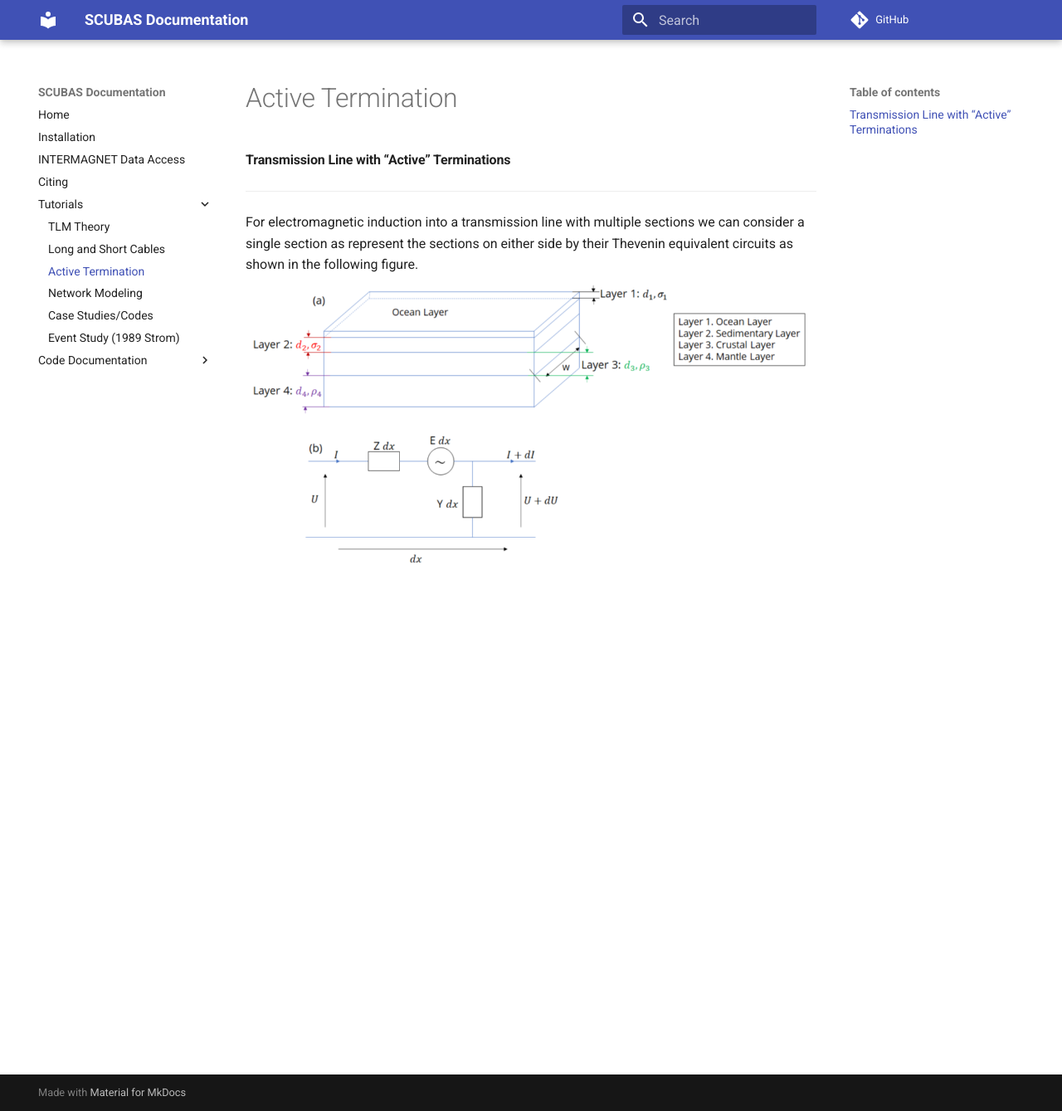
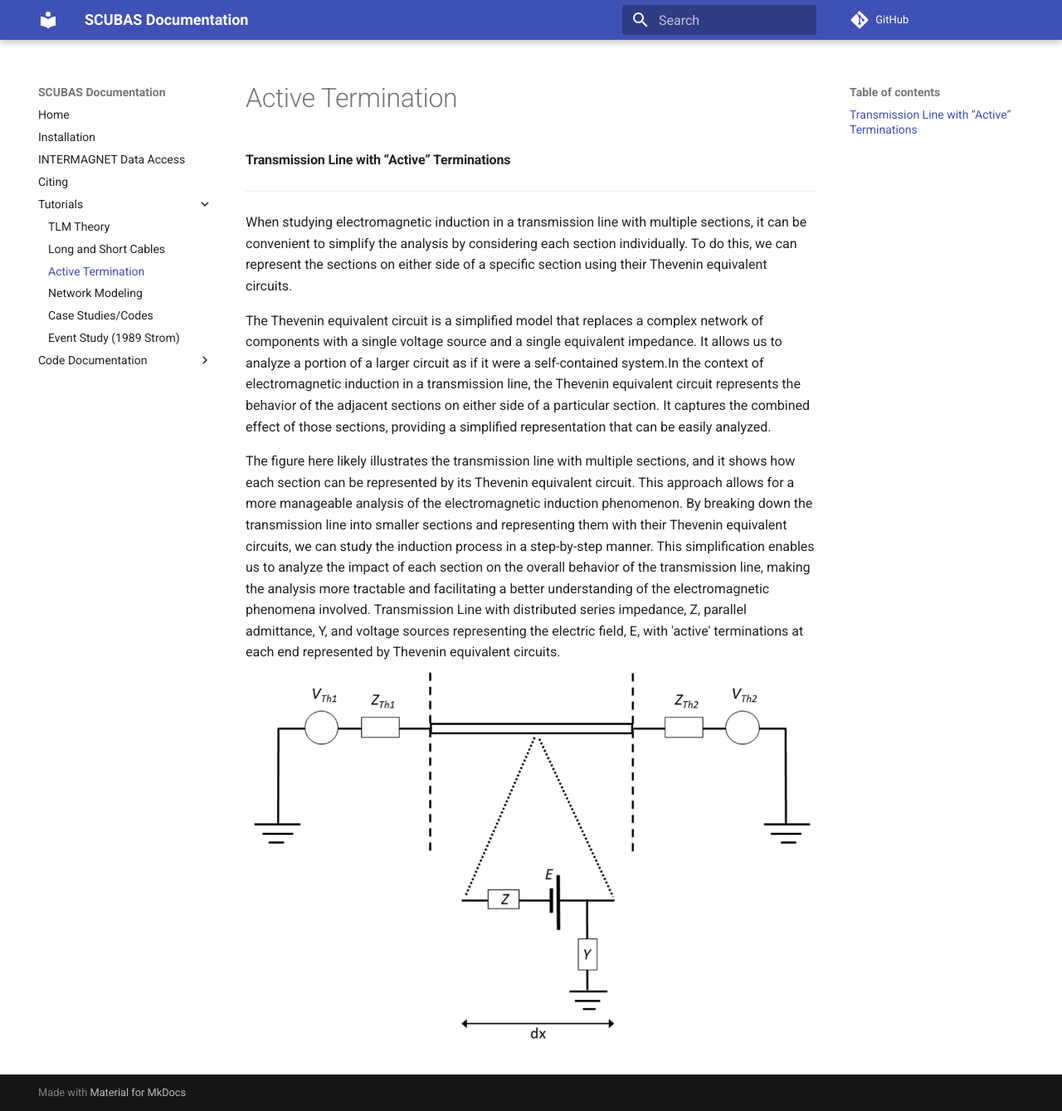
Before and after one commit to shibaji7/SCUBAS, an MkDocs documentation site: the page built from docs/tutorial/active.md, in a window 1280 px wide and 1339 px high. Shown: the whole window at 83% size. Built offline with MkDocs 1.6.1 and Material for MkDocs 9.7.7, drawn with Linux system fonts in a browser that asks for light colours; comment, search, counter and statistics services are not loaded.

Commit message:
Updated documents

```diff
--- a/docs/tutorial/active.md
+++ b/docs/tutorial/active.md
@@ -12,4 +12,9 @@ and conditions of MIT General Public License.
 #### Transmission Line with “Active” Terminations
 ---
 
-For electromagnetic induction into a transmission line with multiple sections we can consider a single section as represent the sections on either side by their Thevenin equivalent circuits as shown in the following figure. ![Alt text](../figures/Thinsheet-Model.png)
+When studying electromagnetic induction in a transmission line with multiple sections, it can be convenient to simplify the analysis by considering each section individually. To do this, we can represent the sections on either side of a specific section using their Thevenin equivalent circuits.
+
+The Thevenin equivalent circuit is a simplified model that replaces a complex network of components with a single voltage source and a single equivalent impedance. It allows us to analyze a portion of a larger circuit as if it were a self-contained system.In the context of electromagnetic induction in a transmission line, the Thevenin equivalent circuit represents the behavior of the adjacent sections on either side of a particular section. It captures the combined effect of those sections, providing a simplified representation that can be easily analyzed.
+
+The figure here likely illustrates the transmission line with multiple sections, and it shows how each section can be represented by its Thevenin equivalent circuit. This approach allows for a more manageable analysis of the electromagnetic induction phenomenon. By breaking down the transmission line into smaller sections and representing them with their Thevenin equivalent circuits, we can study the induction process in a step-by-step manner. This simplification enables us to analyze the impact of each section on the overall behavior of the transmission line, making the analysis more tractable and facilitating a better understanding of the electromagnetic phenomena involved. Transmission Line with distributed series impedance, Z, parallel admittance, Y, and voltage sources representing the electric field, E, with 'active' terminations at each end represented by Thevenin equivalent circuits.
+![Alt text](../figures/AT-Cable-CS.png)
```
Also changed, not shown: docs/figures/AT-Cable-CS.png (added), docs/figures/Circuit-Cable-CS.png (deleted), docs/figures/Thinsheet-Model.png.
